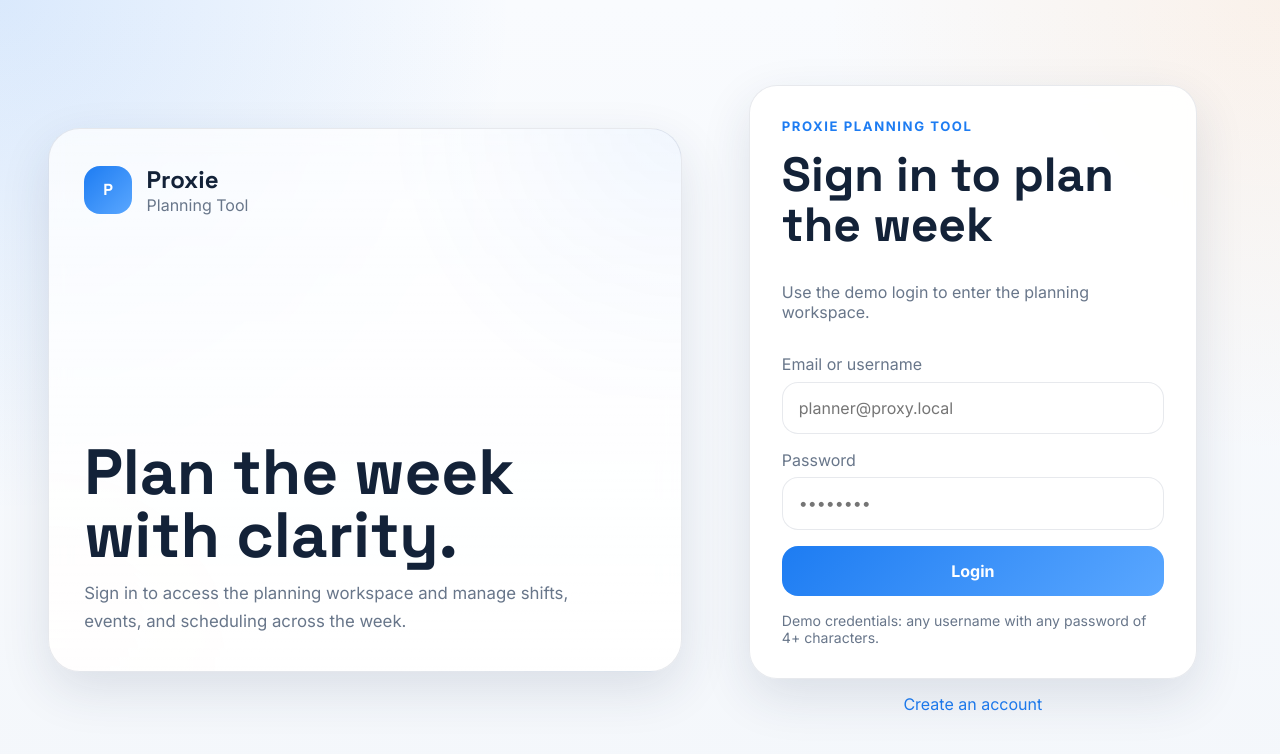
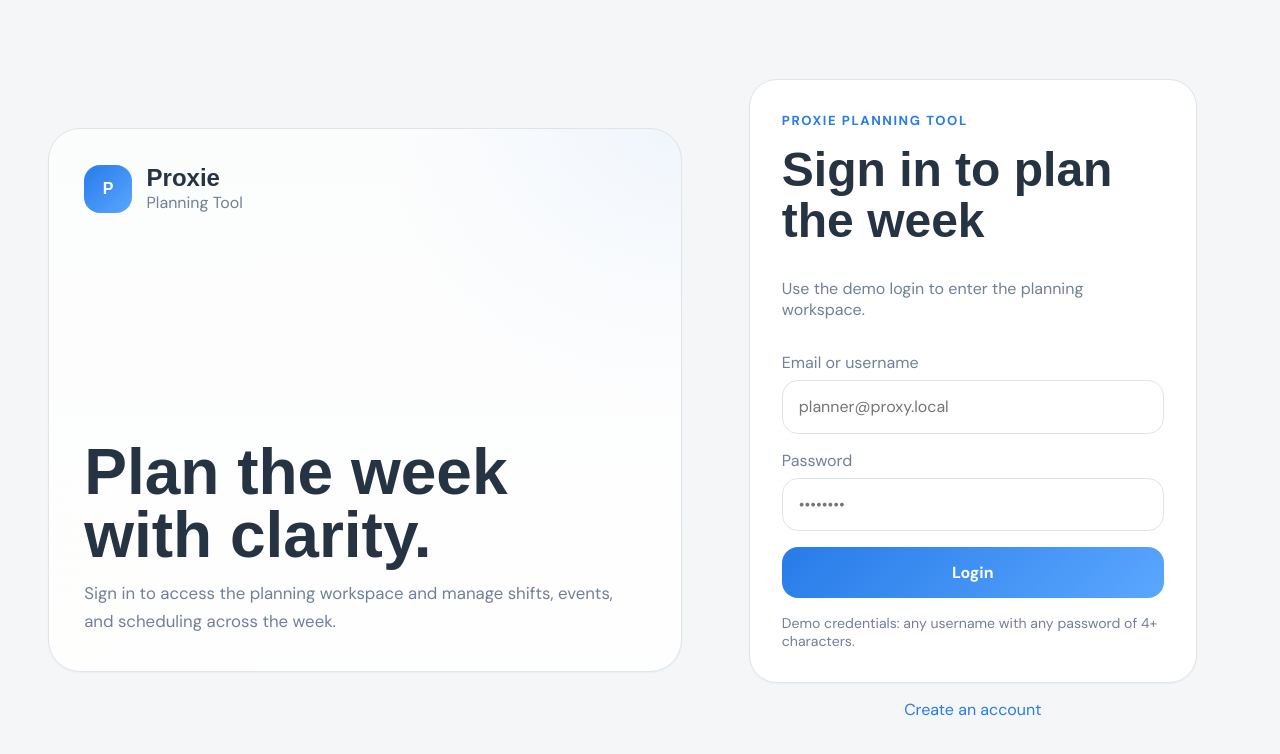
Before and after one commit to detactivepritam/Planning-Tool-, a SvelteKit app: page / in a window 1280 px wide. Shown: the top 754 px of the page. Built offline with nearby package versions, Linux system fonts and the light colour scheme.

Commit message:
Improve planning page UI

```diff
--- a/src/app.css
+++ b/src/app.css
@@ -1,32 +1,29 @@
-@import url('https://fonts.googleapis.com/css2?family=Inter:wght@400;500;600;700;800&family=Space+Grotesk:wght@500;700&display=swap');
+@import url('https://fonts.googleapis.com/css2?family=DM+Sans:wght@400;500;600;700&family=Manrope:wght@600;700;800&display=swap');
 
 :root {
   color-scheme: light;
-  --bg: #f4f7fb;
-  --bg-accent: #eef4ff;
-  --surface: rgba(255, 255, 255, 0.92);
+  --bg: #f4f6f8;
+  --bg-accent: #eef5ff;
+  --surface: #ffffff;
   --surface-strong: #ffffff;
-  --border: rgba(25, 45, 80, 0.1);
-  --text: #132238;
-  --muted: #68768a;
-  --primary: #1d7cf2;
-  --primary-soft: #dcecff;
+  --border: #dfe4ea;
+  --text: #263342;
+  --muted: #718096;
+  --primary: #287be8;
+  --primary-soft: #e8f1ff;
   --danger: #f56c6c;
   --success: #1d9c73;
-  --shadow: 0 18px 50px rgba(30, 46, 82, 0.12);
-  --radius-xl: 24px;
-  --radius-lg: 18px;
-  --radius-md: 14px;
-  font-family: 'Inter', sans-serif;
+  --shadow: 0 1px 2px rgba(30, 46, 82, 0.04);
+  --radius-xl: 8px;
+  --radius-lg: 6px;
+  --radius-md: 4px;
+  font-family: 'DM Sans', sans-serif;
 }
 
 html, body {
   margin: 0;
   min-height: 100%;
-  background:
-    radial-gradient(circle at top left, rgba(29, 124, 242, 0.14), transparent 34%),
-    radial-gradient(circle at top right, rgba(255, 170, 92, 0.12), transparent 30%),
-    linear-gradient(180deg, #f9fbfe 0%, var(--bg) 100%);
+  background: var(--bg);
   color: var(--text);
 }
 
@@ -58,7 +55,6 @@ a {
   background: var(--surface);
   border: 1px solid var(--border);
   box-shadow: var(--shadow);
-  backdrop-filter: blur(10px);
 }
 
 .mono {
--- a/src/lib/components/Header.svelte
+++ b/src/lib/components/Header.svelte
@@ -31,33 +31,36 @@
   .header {
     display: flex;
     align-items: center;
-    justify-content: space-between;
+    justify-content: flex-start;
     gap: 1rem;
-    padding: 0.9rem 1.2rem;
-    border-radius: 22px;
-    margin-bottom: 1rem;
+    padding: 0.5rem 0;
+    border: none;
+    border-radius: 0;
+    border-top: none;
+    margin-bottom: 0.35rem;
+    box-shadow: none;
   }
 
   .brand {
     display: flex;
     align-items: center;
-    gap: 0.85rem;
+    gap: 0.65rem;
   }
 
   .logo {
-    width: 2.5rem;
-    height: 2.5rem;
-    border-radius: 0.9rem;
+    width: 2rem;
+    height: 2rem;
+    border-radius: 4px;
     display: grid;
     place-items: center;
-    background: linear-gradient(135deg, var(--primary), #5aa7ff);
+    background: var(--primary);
     color: white;
-    font-family: 'Space Grotesk', sans-serif;
+    font-family: 'Manrope', sans-serif;
     font-weight: 700;
   }
 
   .name {
-    font-family: 'Space Grotesk', sans-serif;
+    font-family: 'Manrope', sans-serif;
     font-weight: 700;
   }
 
@@ -71,13 +74,15 @@
     display: flex;
     align-items: center;
     gap: 0.75rem;
+    margin-left: auto;
+    min-width: 8.9rem;
   }
 
   .ghost {
     border: 1px solid var(--border);
     background: white;
-    border-radius: 999px;
-    padding: 0.65rem 1rem;
+    border-radius: 4px;
+    padding: 0.45rem 0.75rem;
     color: var(--text);
   }
 
@@ -86,5 +91,10 @@
       align-items: flex-start;
       flex-direction: column;
     }
+
+    .actions {
+      width: 100%;
+      justify-content: space-between;
+    }
   }
 </style>
--- a/src/lib/components/PlanningGrid.svelte
+++ b/src/lib/components/PlanningGrid.svelte
@@ -227,13 +227,13 @@
 <style>
   .grid {
     overflow: hidden;
-    border-radius: 24px;
+    border-radius: 0;
   }
 
   .member-grid {
     overflow-x: auto;
     overflow-y: hidden;
-    border-radius: 24px;
+    border-radius: 0;
   }
 
   .summary {
@@ -253,7 +253,7 @@
   }
 
   .planning-shift {
-    min-height: 3.5rem;
+    min-height: 2.6rem;
     border: 1px solid var(--primary);
     border-radius: 6px;
     background: var(--primary-soft);
@@ -311,7 +311,7 @@
 
   .row {
     display: grid;
-    grid-template-columns: 14rem repeat(7, minmax(10rem, 1fr));
+    grid-template-columns: 12rem repeat(7, minmax(8rem, 1fr));
     border-bottom: 1px solid var(--border);
   }
 
@@ -322,8 +322,8 @@
   .corner,
   .cell,
   .day-cell {
-    min-height: 7.25rem;
-    padding: 0.9rem;
+    min-height: 5.1rem;
+    padding: 0.55rem 0.7rem;
     border: none;
     background: transparent;
     text-align: left;
@@ -331,8 +331,8 @@
 
   .header-row .corner,
   .header-row .day-cell {
-    min-height: 4.5rem;
-    background: rgba(247, 250, 255, 0.96);
+    min-height: 3.35rem;
+    background: #f6f8fa;
   }
 
   .day-heading {
@@ -345,17 +345,17 @@
 
   .availability-label {
     color: var(--muted);
-    font-size: 0.8rem;
+    font-size: 0.73rem;
     white-space: nowrap;
   }
 
   .event-row .corner,
   .event-row .cell {
-    min-height: 4rem;
+    min-height: 3.1rem;
   }
 
   .event-label {
-    min-height: 4rem;
+    min-height: 3.1rem;
   }
 
   .event-cell {
@@ -366,7 +366,7 @@
     width: 100%;
     min-height: 3rem;
     border: 1px solid var(--primary);
-    border-radius: 6px;
+    border-radius: 4px;
     background: rgba(220, 236, 255, 0.35);
     color: var(--primary);
     display: flex;
@@ -416,7 +416,7 @@
   .add {
     width: 2rem;
     height: 2rem;
-    border-radius: 0.75rem;
+    border-radius: 4px;
     border: 1px solid var(--border);
     background: white;
     flex: none;
@@ -425,12 +425,12 @@
   .create-shift {
     display: flex;
     width: 100%;
-    min-height: 2.4rem;
+    min-height: 2.1rem;
     align-items: center;
     justify-content: center;
     gap: 0.55rem;
     border: 1px solid var(--border);
-    border-radius: 6px;
+    border-radius: 4px;
     background: white;
     opacity: 0;
     transition: opacity 120ms ease, background 120ms ease;
@@ -473,8 +473,8 @@
   .shift-pill {
     width: 100%;
     border: 1px solid var(--border);
-    border-radius: 16px;
-    padding: 0.65rem 0.75rem;
+    border-radius: 4px;
+    padding: 0.45rem 0.55rem;
     background: white;
     display: grid;
     gap: 0.15rem;
@@ -482,7 +482,8 @@
   }
 
   .shift-pill {
-    background: linear-gradient(180deg, rgba(29, 124, 242, 0.09), rgba(29, 124, 242, 0.04));
+    background: #edf5ff;
+    border-color: #c7dcf8;
   }
 
   .shift-pill small {
@@ -492,7 +493,7 @@
   }
 
   .shift-pill.open {
-    background: linear-gradient(180deg, rgba(245, 108, 108, 0.14), rgba(245, 108, 108, 0.05));
+    background: #fff1f0;
   }
 
   .empty {
@@ -503,19 +504,19 @@
 
   .section {
     display: grid;
-    grid-template-columns: 14rem repeat(7, minmax(10rem, 1fr));
+    grid-template-columns: 12rem repeat(7, minmax(9rem, 1fr));
     border-top: 1px solid var(--border);
   }
 
   .compact {
-    min-height: 4rem;
+    min-height: 3.8rem;
     color: var(--muted);
   }
 
   @media (max-width: 1200px) {
     .row,
     .section {
-      grid-template-columns: 10rem repeat(7, minmax(10rem, 1fr));
+      grid-template-columns: 10rem repeat(7, minmax(9rem, 1fr));
     }
   }
 
--- a/src/lib/components/ShowMenu.svelte
+++ b/src/lib/components/ShowMenu.svelte
@@ -114,8 +114,8 @@
   .trigger {
     border: 1px solid var(--border);
     background: white;
-    border-radius: 14px;
-    padding: 0.7rem 0.95rem;
+    border-radius: 4px;
+    padding: 0.48rem 0.75rem;
     display: inline-flex;
     align-items: center;
     gap: 0.6rem;
--- a/src/lib/components/ToolsMenu.svelte
+++ b/src/lib/components/ToolsMenu.svelte
@@ -65,8 +65,8 @@
   .trigger {
     border: 1px solid var(--border);
     background: white;
-    border-radius: 14px;
-    padding: 0.7rem 0.95rem;
+    border-radius: 4px;
+    padding: 0.48rem 0.75rem;
     display: inline-flex;
     align-items: center;
     gap: 0.6rem;
--- a/src/lib/components/WeekNavigation.svelte
+++ b/src/lib/components/WeekNavigation.svelte
@@ -55,14 +55,16 @@
     align-items: center;
     justify-content: space-between;
     gap: 1rem;
-    padding: 1rem 1.2rem;
-    border-radius: 22px;
-    margin-bottom: 1rem;
+    padding: 0.1rem 0.25rem;
+    border: none;
+    box-shadow: none;
+    border-radius: 0;
+    margin-bottom: 0;
   }
 
   .title {
-    font-family: 'Space Grotesk', sans-serif;
-    font-size: 1.3rem;
+    font-family: 'Manrope', sans-serif;
+    font-size: 1.1rem;
     font-weight: 700;
   }
 
@@ -73,7 +75,7 @@
 
   .controls {
     display: flex;
-    gap: 0.5rem;
+    gap: 0.35rem;
     align-items: center;
   }
 
@@ -82,7 +84,7 @@
   }
 
   .view-trigger {
-    min-width: 8.2rem;
+    min-width: 7rem;
     display: inline-flex;
     align-items: center;
     justify-content: space-between;
@@ -138,13 +140,14 @@
   button {
     border: 1px solid var(--border);
     background: white;
-    border-radius: 999px;
-    padding: 0.7rem 0.9rem;
-    min-width: 2.5rem;
+    border-radius: 4px;
+    padding: 0.42rem 0.7rem;
+    min-width: 2.25rem;
+    color: var(--text);
   }
 
   .today {
-    padding-inline: 1rem;
+    padding-inline: 0.85rem;
   }
 
   @media (max-width: 720px) {
--- a/src/routes/planning/+page.svelte
+++ b/src/routes/planning/+page.svelte
@@ -351,17 +351,19 @@
 
 <style>
   .page {
-    max-width: 96rem;
+    max-width: none;
     margin: 0 auto;
-    padding: 1rem;
+    padding: 0 0.25rem 2rem;
   }
 
   .toolbar {
     position: relative;
     z-index: 30;
-    padding: 1rem;
-    border-radius: 28px;
-    margin-bottom: 1rem;
+    padding: 0;
+    border: none;
+    border-radius: 0;
+    box-shadow: none;
+    margin-bottom: 0.35rem;
   }
 
   .secondary-row {
@@ -369,42 +371,47 @@
     align-items: center;
     justify-content: space-between;
     gap: 1rem;
-    margin-top: 1rem;
+    margin-top: 0.35rem;
+    min-height: 2.45rem;
+    padding: 0.25rem 0.4rem;
+    background: #eef2f5;
+    border-block: 1px solid #dfe4e8;
     flex-wrap: wrap;
   }
 
   .count {
-    font-family: 'Space Grotesk', sans-serif;
-    font-size: 1.8rem;
+    font-family: 'Manrope', sans-serif;
+    font-size: 1.05rem;
     font-weight: 700;
+    color: #344256;
   }
 
   .menus {
     display: flex;
-    gap: 0.75rem;
-    flex-wrap: wrap;
+    gap: 0.4rem;
   }
 
   .planning {
     position: relative;
     z-index: 1;
     overflow: hidden;
+    border-radius: 0;
   }
 
   .bottom-panels {
     display: grid;
     grid-template-columns: repeat(2, minmax(0, 1fr));
     gap: 1rem;
-    margin-top: 1rem;
+    margin-top: 0.75rem;
   }
 
   .panel {
     padding: 1rem 1.2rem;
-    border-radius: 22px;
+    border-radius: 0;
   }
 
   .panel-title {
-    font-family: 'Space Grotesk', sans-serif;
+    font-family: 'Manrope', sans-serif;
     font-size: 1.1rem;
     font-weight: 700;
     margin-bottom: 0.4rem;
@@ -427,12 +434,12 @@
 
   @media (max-width: 600px) {
     .page {
-      padding: 0.5rem;
+      padding: 0 0.5rem 1rem;
     }
 
     .toolbar {
       padding: 0.65rem;
-      border-radius: 18px;
+      border-radius: 6px;
     }
 
     .secondary-row {
```
